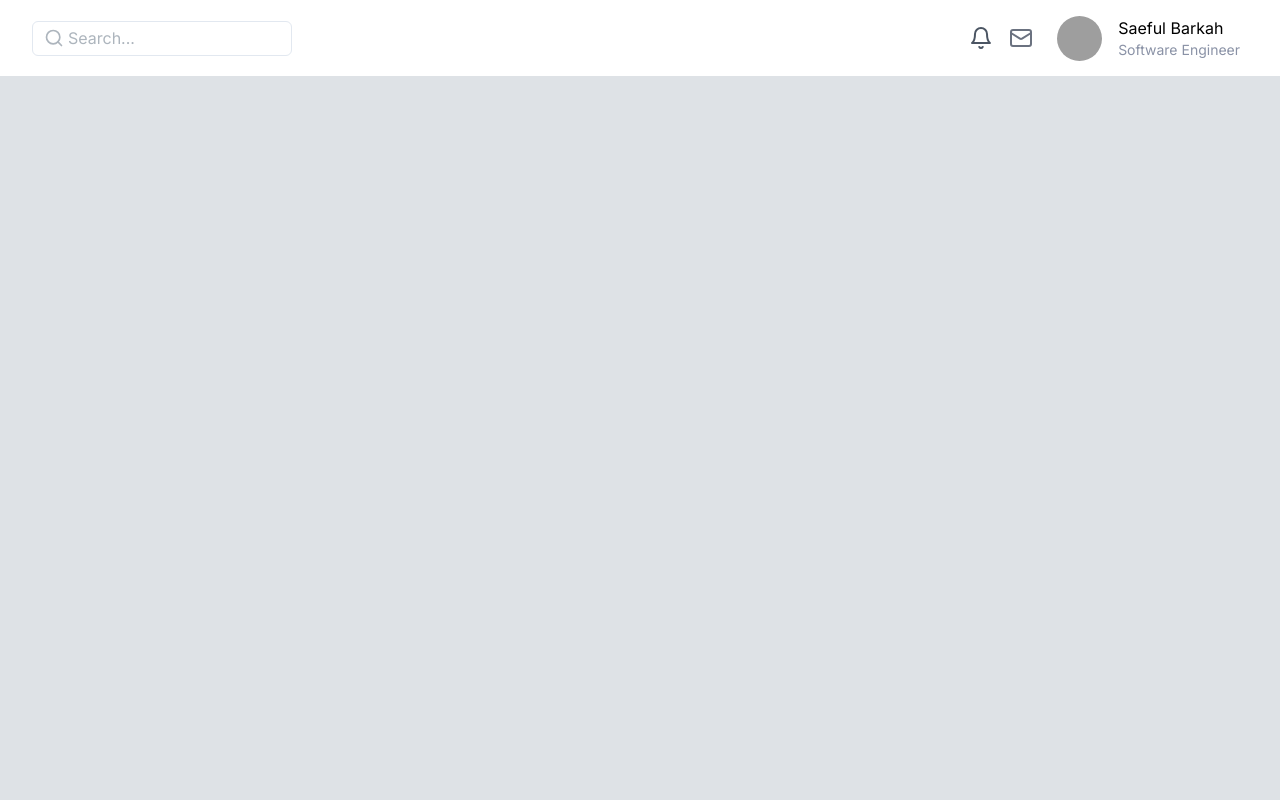
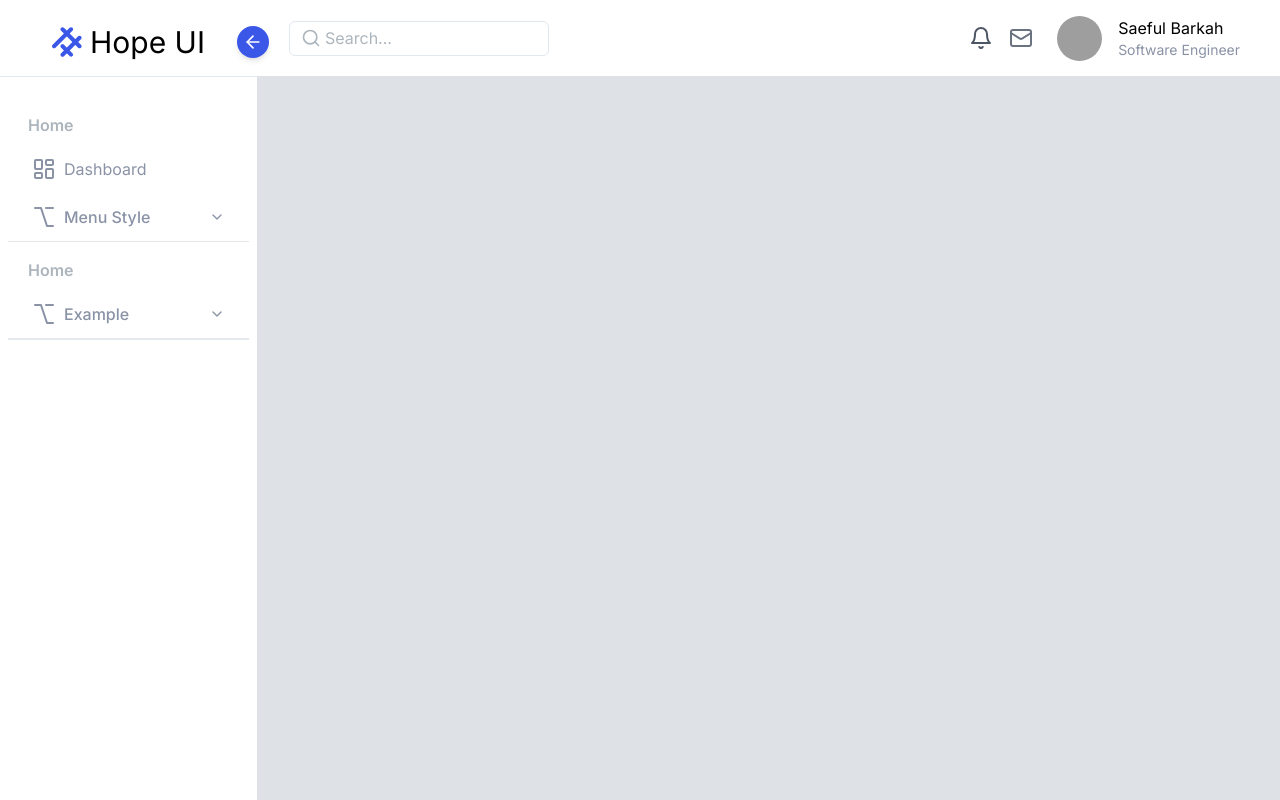
Before and after one commit to saefulbarkah/hope-ui-next, a Next.js app: page / in a window 1280 px wide. Built offline with nearby package versions, Linux system fonts and the light colour scheme; grey boxes are pictures that could not be loaded.

Commit message:
feat(sidebar): add sidebar UI

```diff
--- a/package.json
+++ b/package.json
@@ -9,6 +9,7 @@
     "lint": "next lint"
   },
   "dependencies": {
+    "@radix-ui/react-accordion": "^1.1.2",
     "@radix-ui/react-dropdown-menu": "^2.0.6",
     "@radix-ui/react-separator": "^1.0.3",
     "@radix-ui/react-slot": "^1.0.2",
--- a/src/app/layout.tsx
+++ b/src/app/layout.tsx
@@ -2,6 +2,7 @@ import type { Metadata } from "next";
 import { Inter } from "next/font/google";
 import "./globals.css";
 import { Navbar } from "@/components/navbar";
+import { Sidebar } from "@/components/sidebar";
 
 const inter = Inter({ subsets: ["latin"] });
 
@@ -19,6 +20,7 @@ export default function RootLayout({
     <html lang="en">
       <body className={`${inter.className} bg-light`}>
         <Navbar />
+        <Sidebar />
         {children}
       </body>
     </html>
--- a/src/components/navbar/Navbar.tsx
+++ b/src/components/navbar/Navbar.tsx
@@ -7,7 +7,7 @@ import NotificationMenu from "./menus/notification-menu";
 
 export const Navbar = () => {
   return (
-    <div className="fixed inset-x-0 top-0 bg-white">
+    <div className="fixed inset-x-0 top-0 ml-[257px] bg-white">
       <div className="flex h-[76px] items-center justify-between px-8 py-4">
         <SearchMenu />
         <div className="flex items-center gap-4">
--- /dev/null
+++ b/src/components/sidebar/index.ts
@@ -0,0 +1 @@
+export * from "./sidebar";
--- /dev/null
+++ b/src/components/sidebar/sidebar.tsx
@@ -0,0 +1,249 @@
+"use client";
+import React, { PropsWithChildren } from "react";
+import { Separator } from "../ui/separator";
+import { Button } from "../ui/button";
+import { ArrowLeft, Dot, LayoutDashboard, OptionIcon } from "lucide-react";
+import Link, { LinkProps } from "next/link";
+import { usePathname } from "next/navigation";
+import {
+  Accordion,
+  AccordionContent,
+  AccordionItem,
+  AccordionTrigger,
+} from "@/components/ui/accordion";
+import { cn } from "@/lib/utils";
+
+type menu = {
+  pageTitle: string;
+  items: {
+    label: string;
+    icon: React.ReactNode;
+    url: LinkProps["href"] | null;
+    child?: {
+      label: string;
+      icon?: React.ReactNode;
+      url: string | URL;
+    }[];
+  }[];
+};
+
+const menus: menu[] = [
+  {
+    pageTitle: "Home",
+    items: [
+      {
+        label: "Dashboard",
+        icon: <LayoutDashboard />,
+        url: "/dashboardd",
+      },
+      {
+        label: "Menu Style",
+        icon: <OptionIcon />,
+        url: null,
+        child: [
+          {
+            label: "Example style 1",
+            url: "/#example-1",
+          },
+          {
+            label: "Example style 2",
+            url: "/#example-2",
+          },
+        ],
+      },
+    ],
+  },
+  {
+    pageTitle: "Home",
+    items: [
+      {
+        label: "Example",
+        icon: <OptionIcon />,
+        url: null,
+        child: [
+          {
+            label: "Example style 1",
+            url: "/#example-1",
+          },
+          {
+            label: "Example style 2",
+            url: "/#example-2",
+          },
+        ],
+      },
+    ],
+  },
+];
+
+export const Sidebar = () => {
+  return (
+    <div className="fixed bottom-0 left-0 top-0 w-[257px] bg-white">
+      <div className="relative flex items-center justify-center gap-2 px-8 pb-4 pt-6">
+        <Logo />
+        <h2 className="text-3xl">Hope UI</h2>
+        <div className="absolute -right-3">
+          <Button size={"icon"} className="h-8 w-8 rounded-full">
+            <ArrowLeft className="h-5 w-5" />
+          </Button>
+        </div>
+      </div>
+      <Separator />
+      <div className="mt-5 px-2">
+        {menus.map((item, i) => {
+          return (
+            <div key={i}>
+              <MenuTitle>Home</MenuTitle>
+              {item.items.map((item, index) => {
+                return (
+                  <div key={index}>
+                    {item.child ? (
+                      <MenuItemChild
+                        icon={item.icon}
+                        label={item.label}
+                        data={item.child}
+                      />
+                    ) : (
+                      <MenuItem
+                        href={`${item.url}`}
+                        label="Dashboard"
+                        icon={<LayoutDashboard />}
+                      />
+                    )}
+                  </div>
+                );
+              })}
+            </div>
+          );
+        })}
+        <Separator />
+      </div>
+    </div>
+  );
+};
+
+const MenuTitle = ({ children }: PropsWithChildren) => {
+  return (
+    <div className="pb-2 pl-5 pt-4">
+      <p className="font-semibold text-[#ADB5BD]">{children}</p>
+    </div>
+  );
+};
+
+type menuChildProps = {
+  data: {
+    label: string;
+    icon?: React.ReactNode;
+    url: string | URL;
+  }[];
+  label: string;
+  icon?: React.ReactNode;
+};
+const MenuItemChild = ({ data, icon, label }: menuChildProps) => {
+  return (
+    <Accordion type="single" collapsible>
+      <AccordionItem value="item-1">
+        <AccordionTrigger className="h-0 rounded px-6 py-6 no-underline hover:bg-light/10 hover:no-underline data-[state=open]:bg-primary data-[state=closed]:text-[#8A92A6] data-[state=open]:text-white data-[state=closed]:hover:text-black">
+          <div className="flex items-center">
+            <i className="mr-2">{icon}</i>
+            <p className="text-base">{label}</p>
+          </div>
+        </AccordionTrigger>
+        <AccordionContent>
+          <div className="flex flex-col items-center">
+            {data?.map((item, i) => (
+              <div className="w-full" key={i}>
+                <MenuItem
+                  className="pl-10"
+                  href={item.url}
+                  label={item.label}
+                  icon={<Dot />}
+                />
+              </div>
+            ))}
+          </div>
+        </AccordionContent>
+      </AccordionItem>
+    </Accordion>
+  );
+};
+
+type menuProps = LinkProps &
+  React.HTMLAttributes<HTMLAnchorElement> & {
+    icon?: React.ReactNode;
+    label: string;
+  };
+const MenuItem = ({
+  children,
+  href,
+  icon,
+  label,
+  className,
+  ...props
+}: menuProps) => {
+  const router = usePathname();
+  return (
+    <Link href={href} {...props}>
+      <Button
+        size={"default"}
+        variant={router === href ? "primary" : "ghost"}
+        className={cn(
+          `flex w-full items-center justify-start py-3 text-start capitalize ${router === href ? "text-white" : "text-[#8A92A6]"}`,
+          className,
+        )}
+      >
+        <i className="mr-2">{icon}</i>
+        {label}
+        {children}
+      </Button>
+    </Link>
+  );
+};
+
+const Logo = () => {
+  return (
+    <svg
+      xmlns="http://www.w3.org/2000/svg"
+      width="30"
+      height="30"
+      viewBox="0 0 30 30"
+      fill="none"
+    >
+      <rect
+        x="-0.757812"
+        y="19.2422"
+        width="28"
+        height="4"
+        rx="2"
+        transform="rotate(-45 -0.757812 19.2422)"
+        fill="#3A57E8"
+      />
+      <rect
+        x="7.72656"
+        y="27.7266"
+        width="28"
+        height="4"
+        rx="2"
+        transform="rotate(-45 7.72656 27.7266)"
+        fill="#3A57E8"
+      />
+      <rect
+        x="10.5352"
+        y="16.3945"
+        width="16"
+        height="4"
+        rx="2"
+        transform="rotate(45 10.5352 16.3945)"
+        fill="#3A57E8"
+      />
+      <rect
+        x="10.5566"
+        y="-0.554688"
+        width="28"
+        height="4"
+        rx="2"
+        transform="rotate(45 10.5566 -0.554688)"
+        fill="#3A57E8"
+      />
+    </svg>
+  );
+};
--- /dev/null
+++ b/src/components/ui/accordion.tsx
@@ -0,0 +1,58 @@
+"use client"
+
+import * as React from "react"
+import * as AccordionPrimitive from "@radix-ui/react-accordion"
+import { ChevronDown } from "lucide-react"
+
+import { cn } from "@/lib/utils"
+
+const Accordion = AccordionPrimitive.Root
+
+const AccordionItem = React.forwardRef<
+  React.ElementRef<typeof AccordionPrimitive.Item>,
+  React.ComponentPropsWithoutRef<typeof AccordionPrimitive.Item>
+>(({ className, ...props }, ref) => (
+  <AccordionPrimitive.Item
+    ref={ref}
+    className={cn("border-b", className)}
+    {...props}
+  />
+))
+AccordionItem.displayName = "AccordionItem"
+
+const AccordionTrigger = React.forwardRef<
+  React.ElementRef<typeof AccordionPrimitive.Trigger>,
+  React.ComponentPropsWithoutRef<typeof AccordionPrimitive.Trigger>
+>(({ className, children, ...props }, ref) => (
+  <AccordionPrimitive.Header className="flex">
+    <AccordionPrimitive.Trigger
+      ref={ref}
+      className={cn(
+        "flex flex-1 items-center justify-between py-4 font-medium transition-all hover:underline [&[data-state=open]>svg]:rotate-180",
+        className
+      )}
+      {...props}
+    >
+      {children}
+      <ChevronDown className="h-4 w-4 shrink-0 transition-transform duration-200" />
+    </AccordionPrimitive.Trigger>
+  </AccordionPrimitive.Header>
+))
+AccordionTrigger.displayName = AccordionPrimitive.Trigger.displayName
+
+const AccordionContent = React.forwardRef<
+  React.ElementRef<typeof AccordionPrimitive.Content>,
+  React.ComponentPropsWithoutRef<typeof AccordionPrimitive.Content>
+>(({ className, children, ...props }, ref) => (
+  <AccordionPrimitive.Content
+    ref={ref}
+    className="overflow-hidden text-sm transition-all data-[state=closed]:animate-accordion-up data-[state=open]:animate-accordion-down"
+    {...props}
+  >
+    <div className={cn("pb-4 pt-0", className)}>{children}</div>
+  </AccordionPrimitive.Content>
+))
+
+AccordionContent.displayName = AccordionPrimitive.Content.displayName
+
+export { Accordion, AccordionItem, AccordionTrigger, AccordionContent }
```
Also changed, not shown: 1 other file (tests, documents, lock files or other folders).
